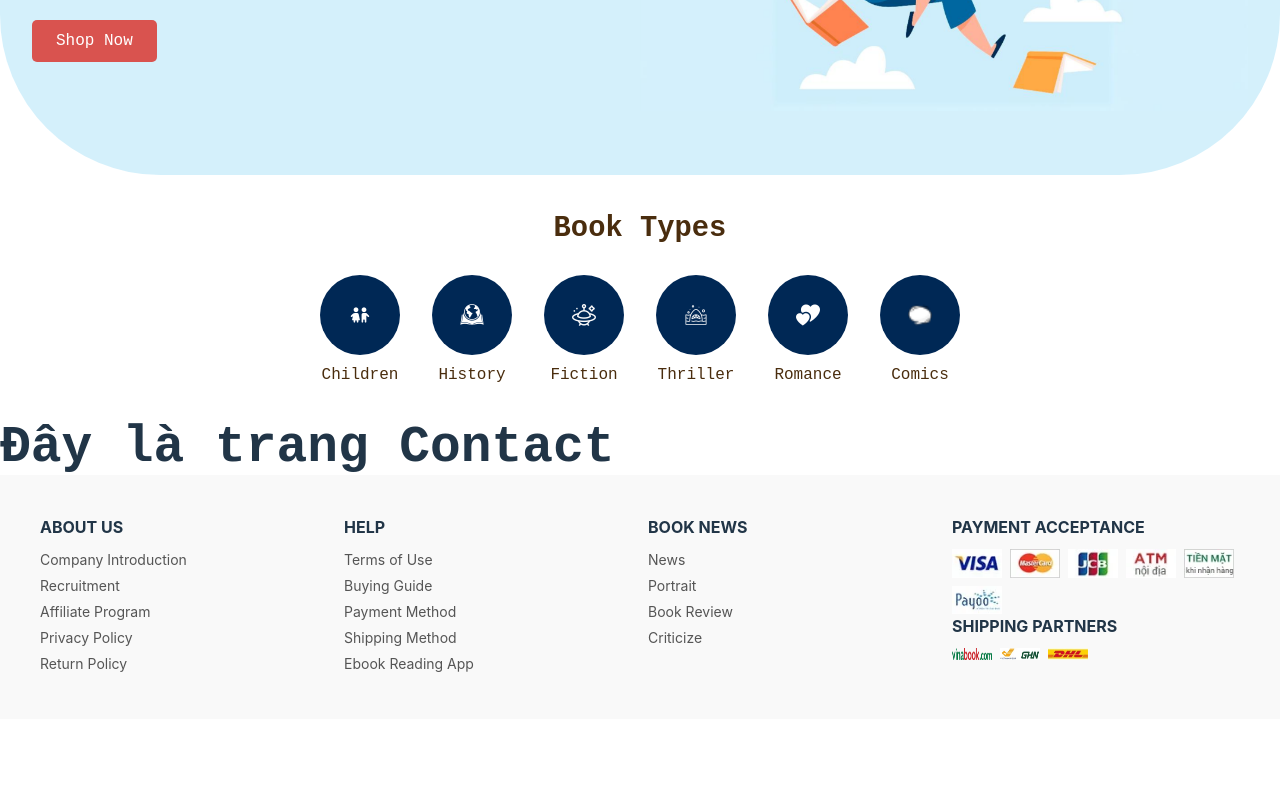
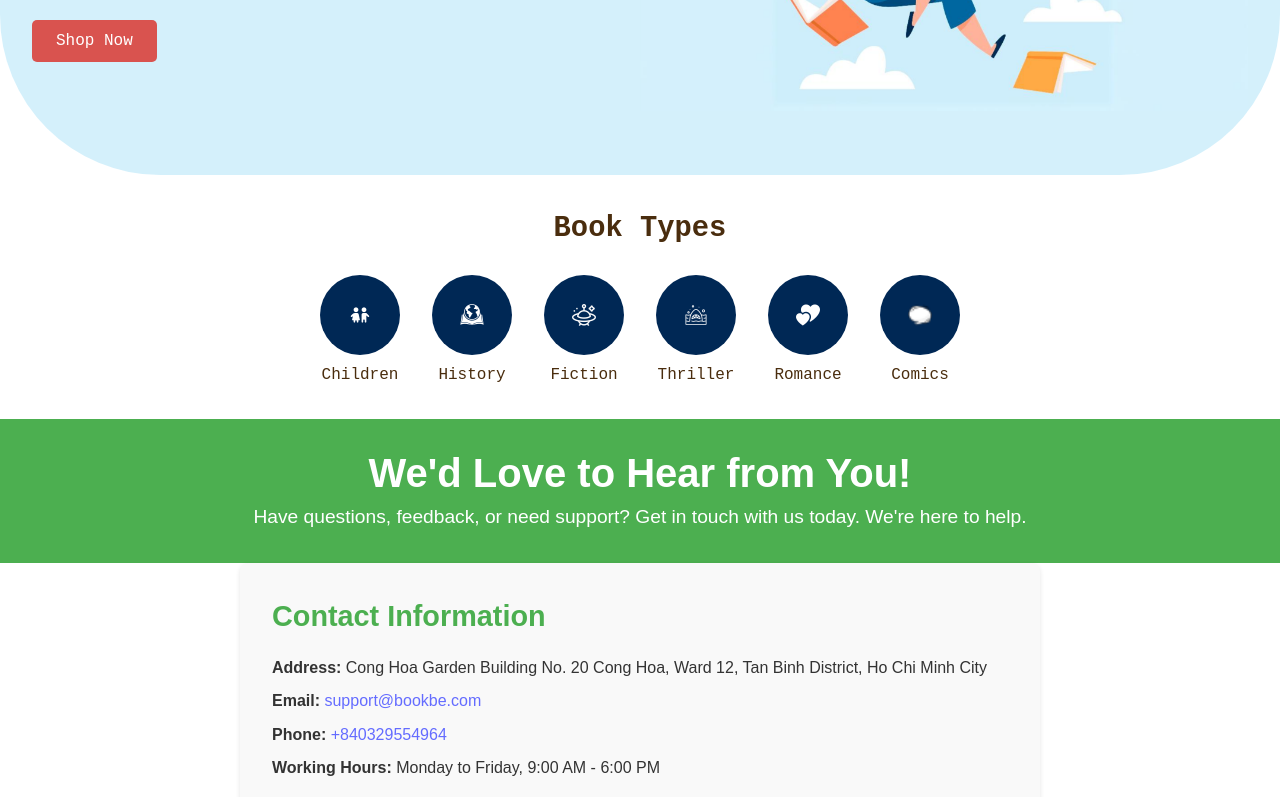
Before and after one commit to QuocBe/SellBook, a React (Vite) app: page /guest/contact in a window 1280 px wide. Shown: the part 300-1097 px from the top of the page. Before the commit the page ends 1019 px from the top, so only its background shows below. Built offline with nearby package versions, Linux system fonts and the light colour scheme; a web font is replaced by a local one.

Commit message:
Add: Add Contact Page

```diff
--- a/src/Components/Home/AboutSection.jsx
+++ b/src/Components/Home/AboutSection.jsx
@@ -76,14 +76,6 @@ const AboutSection = () => {
           <li>2023: Voted as "Most Loved Book Platform."</li>
         </ul>
       </div>
-
-      {/* Contact Section */}
-      <div className="about-us__section contact">
-        <h2>Contact Us</h2>
-        <p>Email: support@bookbe.com</p>
-        <p>Phone: <a href="tel:+840329554964">+840329554964</a></p>
-        <p>Address: Cong Hoa Garden Building No. 20 Cong Hoa, Ward 12, Tan Binh District, Ho Chi Minh City</p>
-      </div>
     </section>
   );
 };
--- a/src/Components/Home/ContactSection.jsx
+++ b/src/Components/Home/ContactSection.jsx
@@ -1,11 +1,83 @@
 import React from 'react';
+import '../../assets/style/Home/ContactSection.scss';
 
 function ContactSection() {
-  return (
-    <div>
-       <h1>Đây là trang Contact</h1>
-    </div>
-  );
+    const handleSubmit = (e) => {
+        e.preventDefault();
+        alert("Thank you for reaching out! We'll get back to you shortly.");
+      };
+
+
+    return (
+        <section className="contact-us">
+        {/* Header */}
+        <header className="contact-us__header">
+          <h1>We'd Love to Hear from You!</h1>
+          <p>
+            Have questions, feedback, or need support? Get in touch with us today.
+            We're here to help.
+          </p>
+        </header>
+
+        {/* Contact Information */}
+        <section className="contact-us__info">
+          <h2>Contact Information</h2>
+          <p><strong>Address:</strong> Cong Hoa Garden Building No. 20 Cong Hoa, Ward 12, Tan Binh District, Ho Chi Minh City</p>
+          <p><strong>Email:</strong> <a href="mailTo:support@bookbe.com">support@bookbe.com</a></p>
+          <p><strong>Phone:</strong> <a href="tel:+840329554964">+840329554964</a></p>
+          <p><strong>Working Hours:</strong> Monday to Friday, 9:00 AM - 6:00 PM</p>
+        </section>
+
+        {/* Contact Form */}
+        <section className="contact-us__form">
+          <h2>Send Us a Message</h2>
+          <form onSubmit={handleSubmit}>
+            <div className="form-group">
+              <label htmlFor="name">Name</label>
+              <input type="text" id="name" placeholder="Your Name" required />
+            </div>
+            <div className="form-group">
+              <label htmlFor="email">Email</label>
+              <input type="email" id="email" placeholder="Your Email" required />
+            </div>
+            <div className="form-group">
+              <label htmlFor="phone">Phone (optional)</label>
+              <input type="tel" id="phone" placeholder="Your Phone Number" />
+            </div>
+            <div className="form-group">
+              <label htmlFor="message">Message</label>
+              <textarea id="message" placeholder="Your Message" required />
+            </div>
+            <button type="submit" className="btn">Send Message</button>
+          </form>
+        </section>
+
+        {/* Social Media Links */}
+        <section className="contact-us__social">
+          <h2>Follow Us</h2>
+          <div className="social-links">
+            <a href="https://facebook.com" target="_blank" rel="noopener noreferrer">Facebook</a>
+            <a href="https://instagram.com" target="_blank" rel="noopener noreferrer">Instagram</a>
+            <a href="https://twitter.com" target="_blank" rel="noopener noreferrer">Twitter</a>
+            <a href="https://linkedin.com" target="_blank" rel="noopener noreferrer">LinkedIn</a>
+          </div>
+        </section>
+
+        {/* Google Map */}
+        <section className="contact-us__map">
+          <h2>Our Location</h2>
+          <iframe
+            title="Google Map"
+            src="https://www.google.com/maps/embed?pb=!1m18!1m12!1m3!1d4260.996117717212!2d106.64992607535964!3d10.803972058684352!2m3!1f0!2f0!3f0!3m2!1i1024!2i768!4f13.1!3m3!1m2!1s0x317529f1e1b3981b%3A0x322ddae404071dcc!2zQ-G7mW5nIGhvw6AgR2FyZGVu!5e1!3m2!1sen!2s!4v1732812199230!5m2!1sen!2s"
+            width="100%"
+            height="400"
+            style={{ border: 0 }}
+            allowFullScreen=""
+            loading="lazy"
+          />
+        </section>
+      </section>
+    );
 }
 
 export default ContactSection;
--- /dev/null
+++ b/src/assets/style/Home/ContactSection.scss
@@ -0,0 +1,124 @@
+// Variables
+$primary-color: #4caf50;  // Xanh lá chủ đạo
+$accent-color: #f39c12;  // Màu cam nhấn
+$text-color: #333;
+$bg-color: #f9f9f9;
+
+.contact-us {
+  font-family: 'Arial', sans-serif;
+  color: $text-color;
+
+  &__header {
+    text-align: center;
+    background: $primary-color;
+    color: #fff;
+    padding: 2rem;
+
+    h1 {
+      font-size: 2.5rem;
+      margin-bottom: 0.5rem;
+    }
+    p {
+      font-size: 1.2rem;
+    }
+  }
+
+  &__info,
+  &__form,
+  &__social,
+  &__map {
+    padding: 2rem;
+    max-width: 800px;
+    margin: 0 auto;
+    background: $bg-color;
+    border-radius: 8px;
+    margin-bottom: 2rem;
+    box-shadow: 0 2px 5px rgba(0, 0, 0, 0.1);
+
+    h2 {
+      font-size: 1.8rem;
+      color: $primary-color;
+      margin-bottom: 1rem;
+    }
+
+    p {
+      font-size: 1rem;
+      line-height: 1.6;
+      margin-bottom: 0.5rem;
+    }
+  }
+
+  &__form {
+    .form-group {
+      margin-bottom: 1.5rem;
+
+      label {
+        display: block;
+        margin-bottom: 0.5rem;
+        font-weight: bold;
+        color: $primary-color;
+      }
+
+      input,
+      textarea {
+        width: 100%;
+        padding: 0.8rem;
+        border: 1px solid #ccc;
+        border-radius: 4px;
+        font-size: 1rem;
+
+        &:focus {
+          outline: none;
+          border-color: $accent-color;
+        }
+      }
+
+      textarea {
+        height: 120px;
+        resize: none;
+      }
+    }
+
+    .btn {
+      background: $primary-color;
+      color: #fff;
+      padding: 0.8rem 1.5rem;
+      font-size: 1rem;
+      border: none;
+      border-radius: 4px;
+      cursor: pointer;
+      transition: background 0.3s;
+
+      &:hover {
+        background: darken($primary-color, 10%);
+      }
+    }
+  }
+
+  &__social {
+    text-align: center;
+
+    .social-links {
+      display: flex;
+      justify-content: center;
+      gap: 1.5rem;
+
+      a {
+        color: $primary-color;
+        font-size: 1.2rem;
+        text-decoration: none;
+
+        &:hover {
+          color: $accent-color;
+        }
+      }
+    }
+  }
+
+  &__map {
+    iframe {
+      border: none;
+      border-radius: 8px;
+    }
+  }
+}
```
